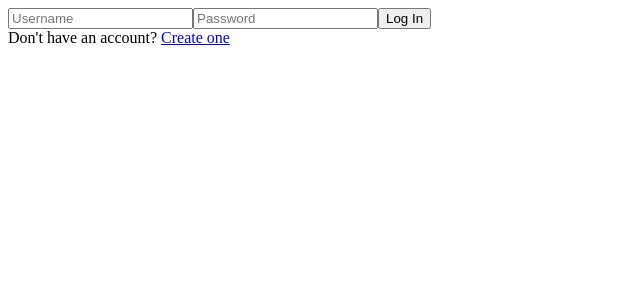
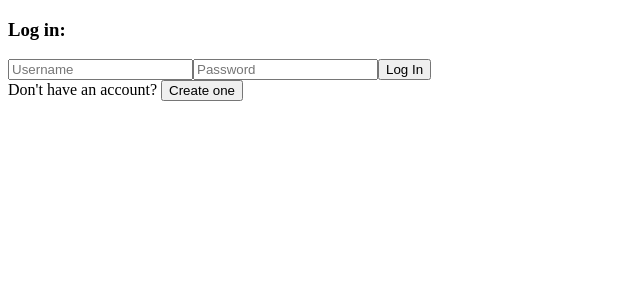
Before and after one commit to webermn15/wid-client, a React app: page / in a window 1280 px wide. Shown: the top 300 px of the page, without its empty margins (0-640 px from the left). Built offline with nearby package versions, Linux system fonts and the light colour scheme; the HTML template or start-up script is replaced by a standard one.

Commit message:
wrote simple user creation form

```diff
--- a/package.json
+++ b/package.json
@@ -5,7 +5,7 @@
   "main": "index.js",
   "scripts": {
     "start": "webpack-dev-server --open --config webpack.config.js",
-    "build": "webpack app/index.js",
+    "build": "webpack src/index.js",
     "test": "echo \"Error: no test specified\" && exit 1"
   },
   "repository": {
--- a/app/Auth/index.js
+++ b/src/Auth/CreateAccountForm.js
@@ -1,8 +1,8 @@
 import React, { Component } from 'react';
 
-export default class Auth extends Component {
-	constructor() {
-		super()
+export default class CreateAccountForm extends Component {
+	constructor(props) {
+		super(props)
 
 		this.state = {
 			username: '',
@@ -16,7 +16,7 @@ export default class Auth extends Component {
 
 	submitLogin = async () => {
 		try {
-			const response = await fetch('http://localhost:8000/login', {
+			const response = await fetch('http://localhost:8000/create', {
 				method: 'POST',
 				body: JSON.stringify(this.state),
 				headers: {
@@ -31,13 +31,13 @@ export default class Auth extends Component {
 	}
 
 	render() {
-		console.log(this.state)
 		return(
 			<div>
+				<h3>Create Account</h3>
 				<input name="username" type="text" placeholder="Username" onChange={e => this.handleChange(e)}/>
 				<input name="password" type="password" placeholder="Password" onChange={e => this.handleChange(e)}/>
-				<button onClick={() => this.submitLogin()}>Log In</button>
-				<div>Don't have an account? <a href="#">Create one</a></div>
+				<button onClick={() => this.submitLogin()}>Create Account</button>
+				<div>Have an account? <button onClick={() => this.props.toggle()}>Log in</button></div>
 			</div>
 		)
 	}
--- /dev/null
+++ b/src/Auth/LoginForm.js
@@ -0,0 +1,44 @@
+import React, { Component } from 'react';
+
+export default class LoginForm extends Component {
+	constructor(props) {
+		super(props)
+
+		this.state = {
+			username: '',
+			password: ''
+		}
+	}
+
+	handleChange = (e) => {
+		this.setState({[e.target.name]: e.target.value})
+	}
+
+	submitLogin = async () => {
+		try {
+			const response = await fetch('http://localhost:8000/login', {
+				method: 'POST',
+				body: JSON.stringify(this.state),
+				headers: {
+					'Content-Type': 'application/json'
+				}
+			})
+			const json = await response.json()
+			console.log(json)
+		} catch (error) {
+			console.log(error)
+		}
+	}
+
+	render() {
+		return(
+			<div>
+				<h3>Log in:</h3>
+				<input name="username" type="text" placeholder="Username" onChange={e => this.handleChange(e)}/>
+				<input name="password" type="password" placeholder="Password" onChange={e => this.handleChange(e)}/>
+				<button onClick={() => this.submitLogin()}>Log In</button>
+				<div>Don't have an account? <button onClick={() => this.props.toggle()}>Create one</button></div>
+			</div>
+		)
+	}
+}
--- /dev/null
+++ b/src/Auth/index.js
@@ -0,0 +1,6 @@
+import LoginForm from './LoginForm';
+import CreateAccountForm from './CreateAccountForm';
+
+export {
+	LoginForm, CreateAccountForm
+}
--- /dev/null
+++ b/src/app.js
@@ -0,0 +1,25 @@
+import React, { Component } from 'react';
+import { LoginForm, CreateAccountForm } from './Auth';
+
+export default class App extends Component {
+	constructor() {
+		super()
+
+		this.state = {
+			isLoggingIn: true
+		}
+	}
+
+	toggleAuthMethod = () => {
+		this.setState({isLoggingIn: !this.state.isLoggingIn})
+	}
+
+	render() {
+		const authMethod = this.state.isLoggingIn ? <LoginForm toggle={this.toggleAuthMethod}/> : <CreateAccountForm toggle={this.toggleAuthMethod}/>
+		return(
+			<div>
+				{ authMethod }
+			</div>
+		)
+	}
+}
--- a/app/index.js
+++ b/src/index.js
@@ -1,8 +1,8 @@
 import React from 'react';
 import { render } from 'react-dom';
-import Auth from './Auth';
 import '@babel/polyfill';
+import App from './app';
 
 render(
-	<Auth />, document.getElementById('root')
+	<App />, document.getElementById('root')
 )
--- a/webpack.config.js
+++ b/webpack.config.js
@@ -3,7 +3,7 @@ const path = require('path');
 
 module.exports = {
 	entry: [
-		'./app/index.js'
+		'./src/index.js'
 	],
 	output: {
 		filename: 'index_bundle.js',
```
Also changed, not shown: App.js (added, +13 -0 lines).
